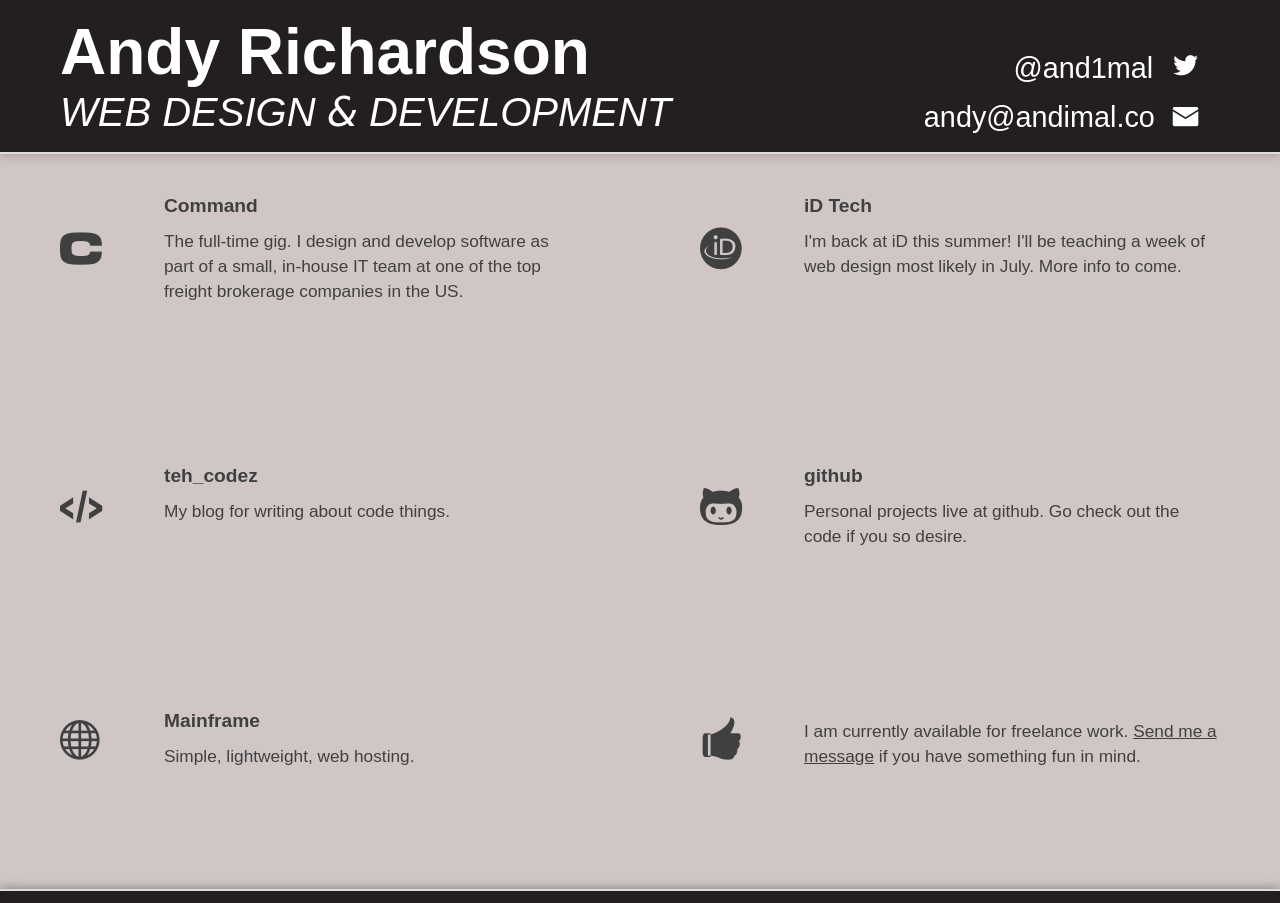
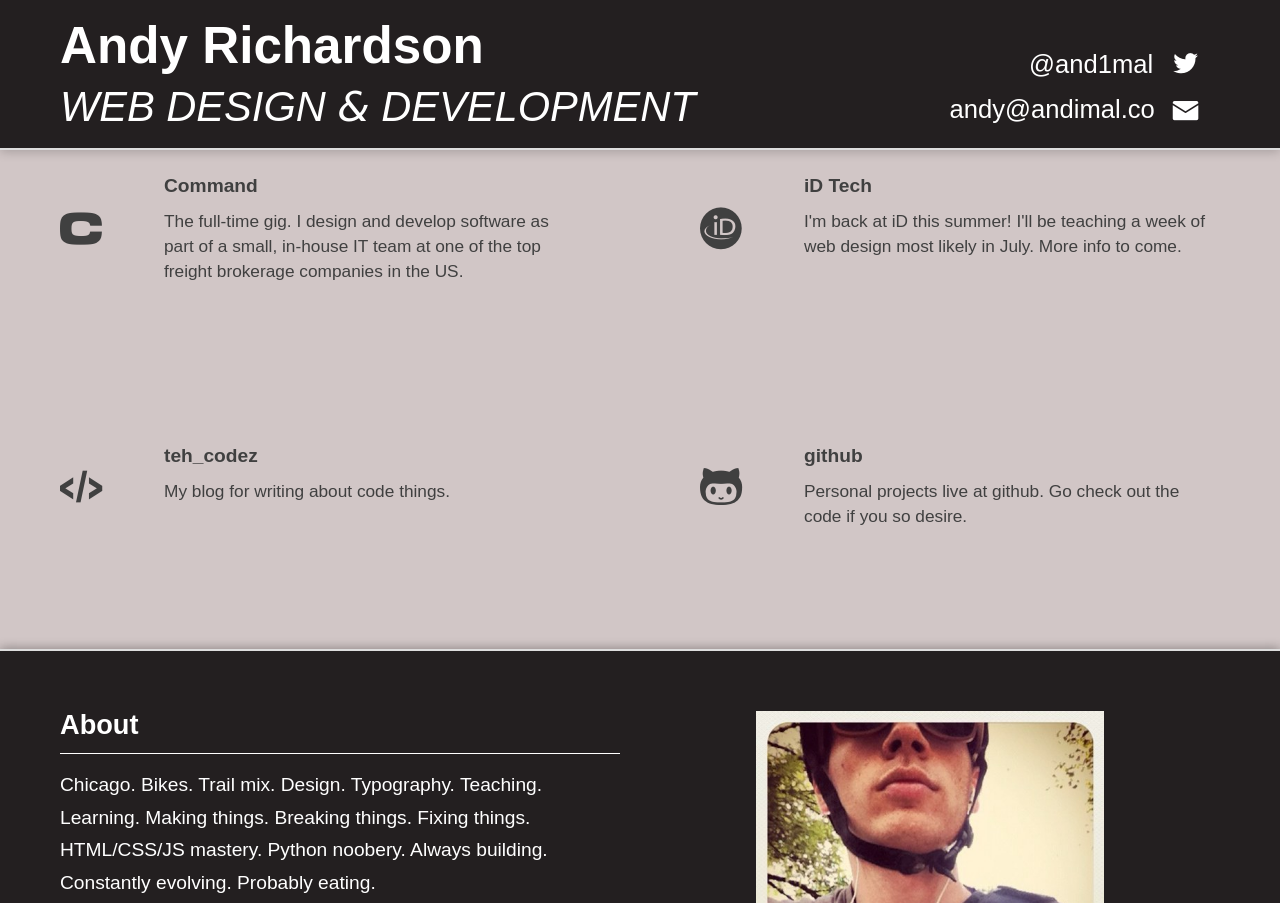
Before and after one commit to andimal/andimal, a plain HTML site: page index.html in a window 1280 px wide. Shown: the top 903 px of the page. Drawn offline with nearby package versions, Linux system fonts and the light colour scheme.

Commit message:
Fixed top banner, adjusted mobile

```diff
--- a/index.html
+++ b/index.html
@@ -88,27 +88,6 @@
                         </a>
                     </article>
                 </div>
-
-                <div class="row">
-                    <article class="mnfrm link">
-                        <a href="https://www.mnfrm.andyyyy.com">
-                            <div class="icon icon-globe"></div>
-                            <div class="content">
-                                <h4>Mainframe</h4>
-                                <p>Simple, lightweight, web hosting.</p>
-                            </div>
-                        </a>
-                    </article>
-
-                    <article class="freelance link">
-                        <a href="mailto:andy@andimal.co">
-                            <div class="icon icon-thumbs-up"></div>
-                            <div class="content">
-                                <p>I am currently available for freelance work. <a class="work-link" href="mailto:andy@andimal.co">Send me a message</a> if you have something fun in mind.</p>
-                            </div>
-                        </a>
-                    </article>
-                </div>
             </section>
 
             <section class="about group">
@@ -146,10 +125,8 @@
 
         <script src="//ajax.googleapis.com/ajax/libs/jquery/1.9.1/jquery.min.js"></script>
         <script>window.jQuery || document.write('<script src="js/vendor/jquery-1.9.1.min.js"><\/script>')</script>
-        <script src="js/vendor/raphael-min.js"></script>
-        <script src="js/vendor/jquery.fittext.js"></script>
 
-        <script src="js/script.js"></script>
+        <script src="js/script-min.js"></script>
 
         <script>
            /* var _gaq=[['_setAccount','UA-XXXXX-X'],['_trackPageview']];
--- a/sass/screen.scss
+++ b/sass/screen.scss
@@ -36,21 +36,21 @@ body {
 }
 
 h1 {
-	font-size: 4em;
+	font-size: 3.2em;
 	font-weight: bold;
 }
 
 h2 {
-	font-size: 2.5em;
+	font-size: 2.6em;
 	font-family: $italic;
 	font-weight: 300;
 	text-transform: uppercase;
 	font-style: italic;
-	margin-top: 8px;
+	margin-top: 15px;
 }
 
 h3 {
-	font-size: 1.8em;
+	font-size: 1.6em;
 	text-align: right;
 }
 
@@ -85,7 +85,7 @@ section {
 	float: right;
 	position: absolute;
 	right: 60px;
-	bottom: 10px;
+	bottom: 15px;
 
 	.pair {
 		padding: 10px 20px;
@@ -117,7 +117,7 @@ section {
 }
 
 .info {
-	position: relative;
+	position: fixed;
 	width: 100%;
 	background-color: $dark;
 	border-bottom: 2px solid #DDD;
@@ -134,6 +134,7 @@ section {
 .work {
 	background-color: $redtint;
 	border: 0;
+	padding-top: 134px;
 
 	.work-link {
 		text-decoration: underline;
@@ -182,6 +183,10 @@ section {
 	article:hover {
 		background-color: rgba(40,40,40,0.2);
 		@include transition;
+	}
+
+	.freelance {
+		width: 100%;
 	}
 
 	.blog {
@@ -580,16 +585,14 @@ footer .icon, .icon-twitter, .icon-twitter-2, .icon-tumblr, .icon-tumblr-2, .ico
   }
 }
 
-@media all and (max-width: 740px) {
-	header {
-		font-size: .6em;
-	}
-}
-
-@media all and (max-width: 550px) {
+@media all and (max-width: 730px) {
 	header {
 		font-size: .6em;
 		text-align: center;
+	}
+
+	.info {
+		position: relative;
 	}
 
 	.title {
@@ -601,6 +604,8 @@ footer .icon, .icon-twitter, .icon-twitter-2, .icon-tumblr, .icon-tumblr-2, .ico
 	}
 
 	.work {
+		padding-top: 0;
+
 		article {
 			width: 100%;
 			padding: 20px;
@@ -621,7 +626,8 @@ footer .icon, .icon-twitter, .icon-twitter-2, .icon-tumblr, .icon-tumblr-2, .ico
 		position: relative;
 		right: auto;
 		bottom: auto;
-		margin-left: 6%;
+		width: 348px;
+		margin: 0 auto;
 
 	  .pair {
 	  	float: left;
```
Also changed, not shown: css/screen.css.
